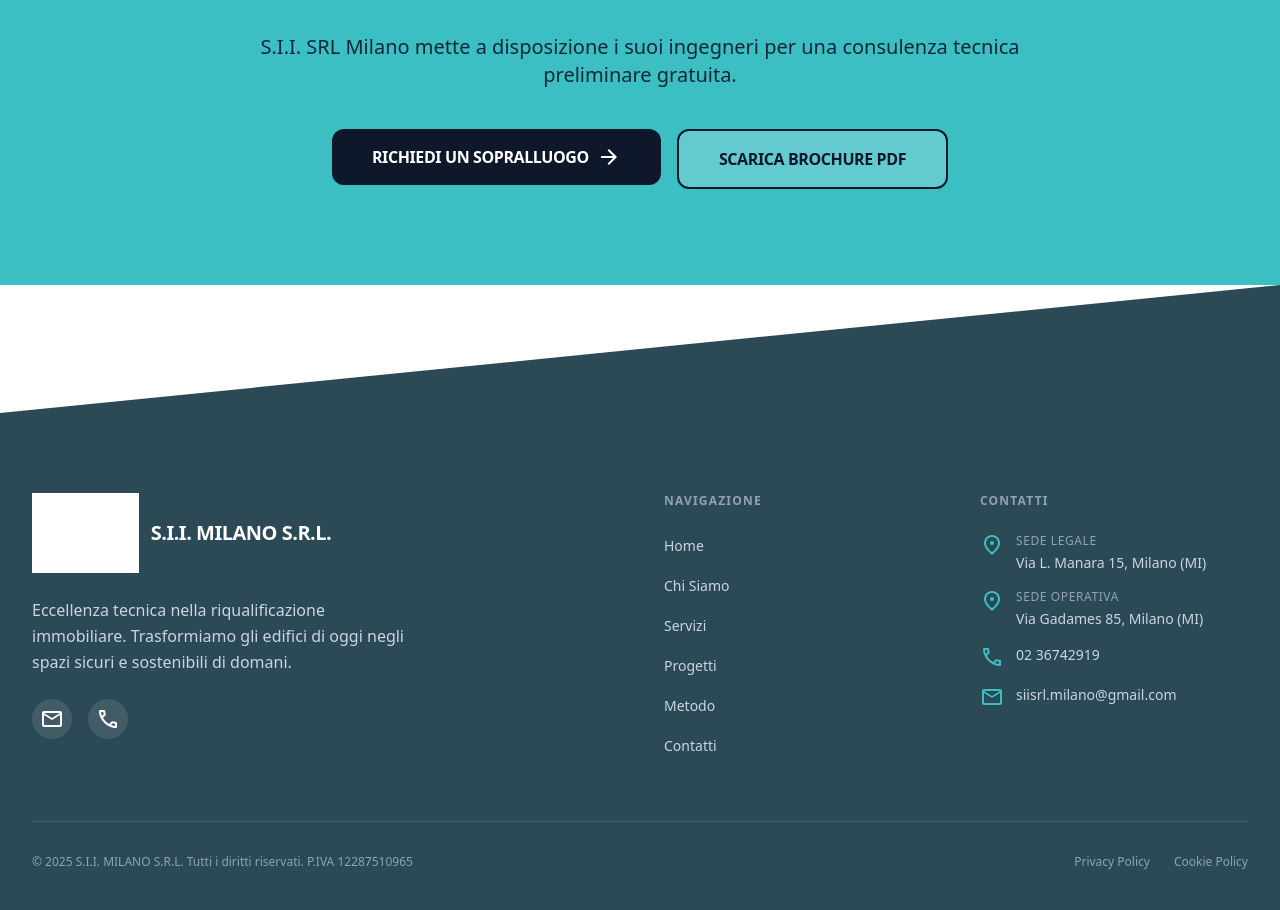
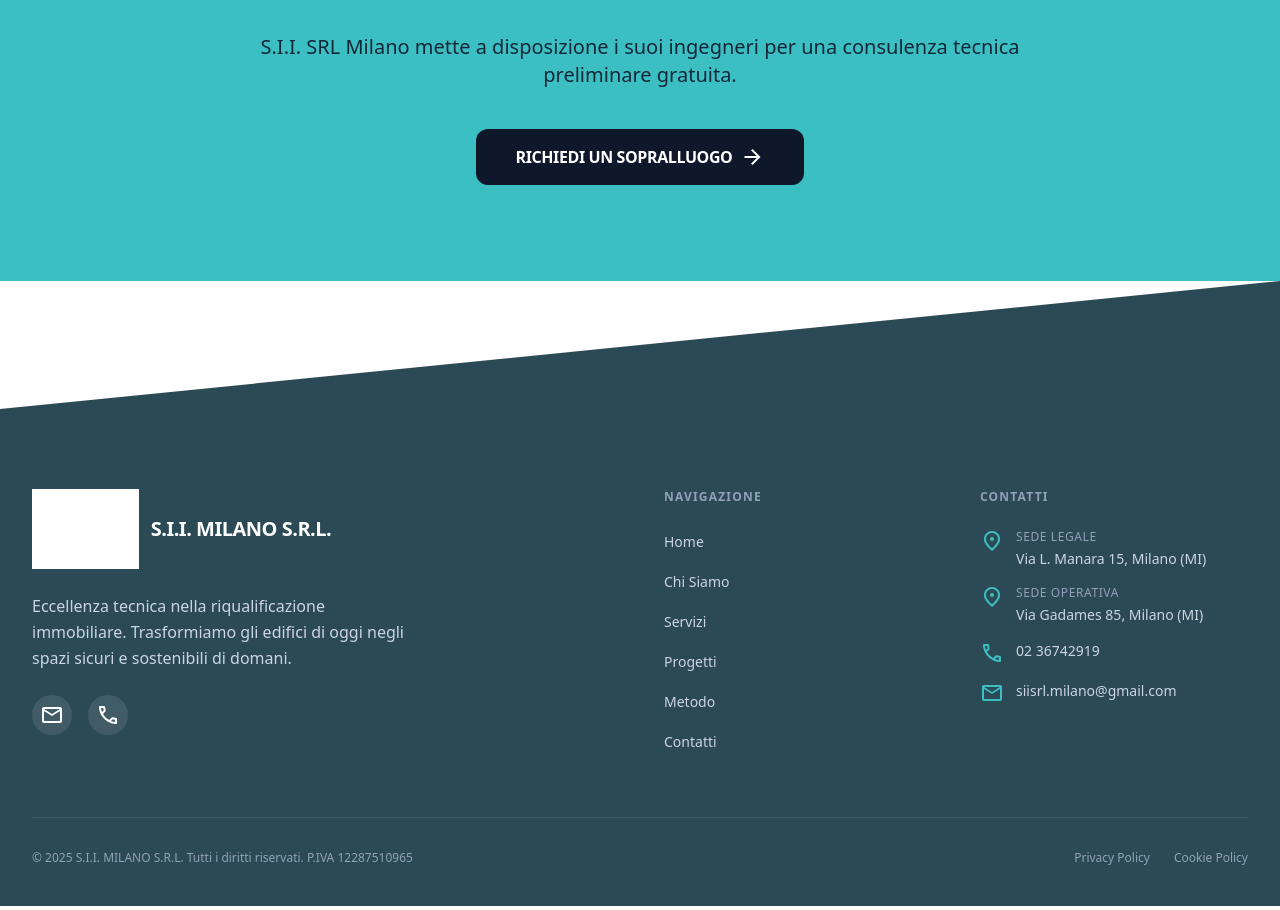
Before and after one commit to Fabriziochiappini/siimilano, a Next.js app: page /servizi in a window 1280 px wide. Shown: the part 3960-4870 px from the top of the page. Built offline with nearby package versions, Linux system fonts and the light colour scheme; grey boxes are pictures that could not be loaded.

Commit message:
Remove brochure download CTA from services page

```diff
--- a/src/app/servizi/page.tsx
+++ b/src/app/servizi/page.tsx
@@ -191,9 +191,7 @@ export default function ServiziPage() {
                                     <span className="material-symbols-outlined">arrow_forward</span>
                                 </button>
                             </Link>
-                            <button className="bg-white/20 backdrop-blur-sm border-2 border-slate-900 text-slate-900 px-10 py-4 rounded-xl font-bold hover:bg-white/30 transition-all uppercase tracking-tight">
-                                Scarica Brochure PDF
-                            </button>
+
                         </div>
                     </div>
                 </section>
```
